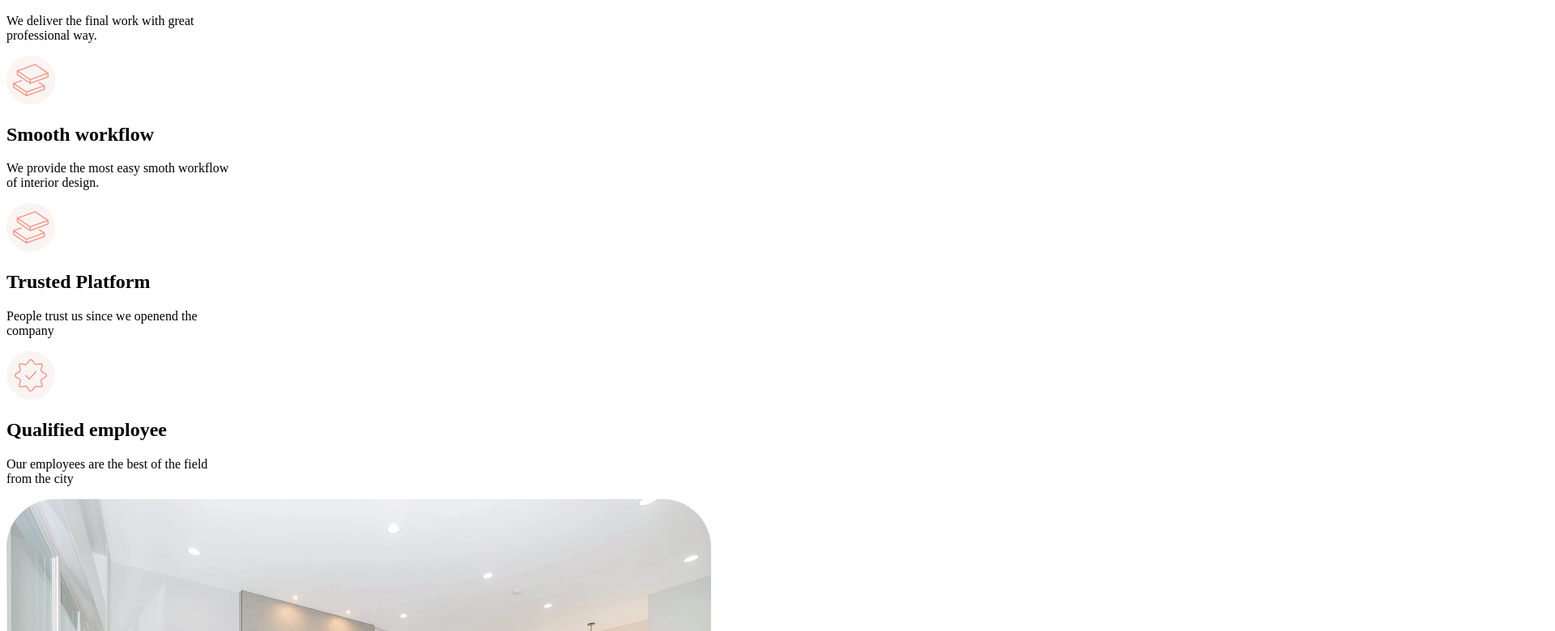
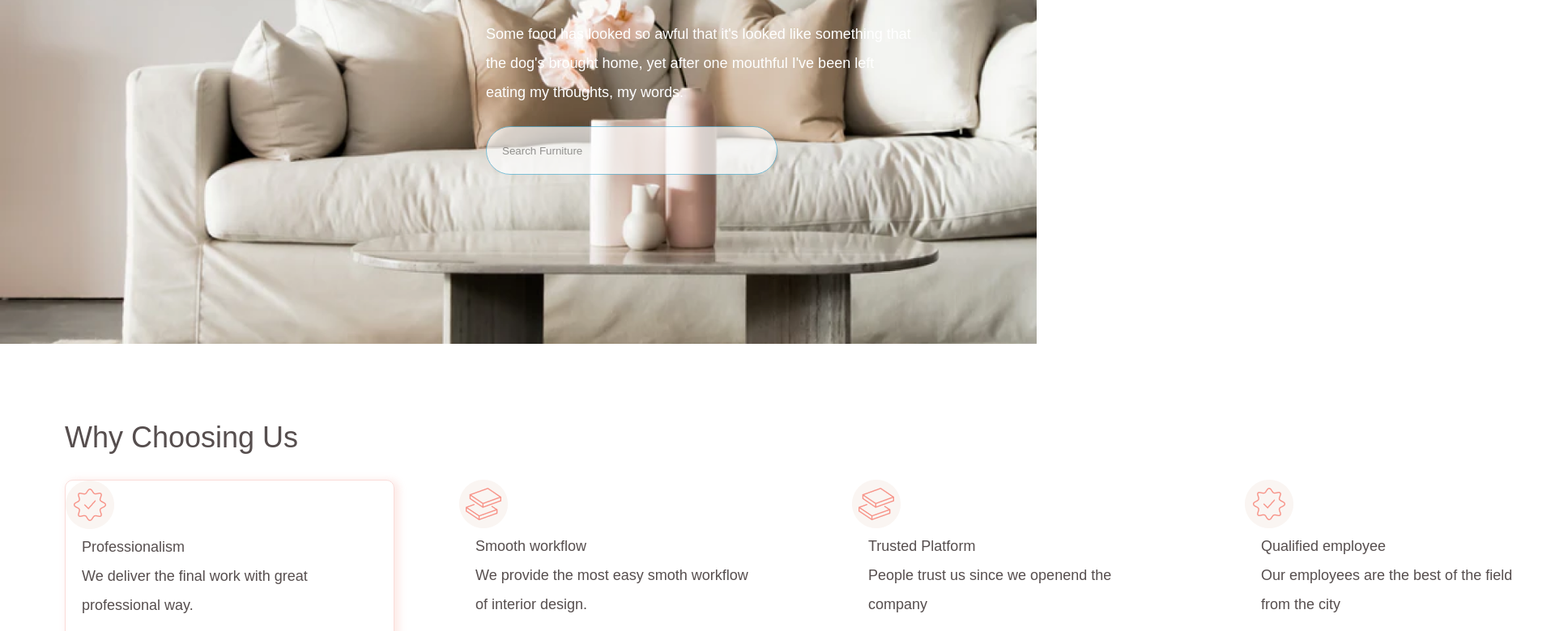
Before and after one commit to Nurmurod23/exam_1, a plain HTML site: page index.html in a window 1280 px wide. Shown: the part 475-1255 px from the top of the page at 81% size, 1920 px wide, since content can reach past the window. Drawn offline with Linux system fonts and the light colour scheme; files whose address does not match are found by name.

Commit message:
Add files via upload

```diff
--- a/index.html
+++ b/index.html
@@ -3,7 +3,7 @@
 <head>
     <meta charset="UTF-8">
     <meta name="viewport" content="width=device-width, initial-scale=1.0">
-    <link rel="stylesheet" href="css file/style.css">
+    <link rel="stylesheet" href="style.css">
     <title>Document</title>
 </head>
 <body>
--- a/style.css
+++ b/style.css
@@ -13,7 +13,7 @@
 
 header{
     height: 900px;
-    background-image: url(../Mask\ Group.png);
+    background-image: url(./image/image\ 3.png);
     background-size: cover;
 }
 
```
Also changed, not shown: image 3.png (added).
